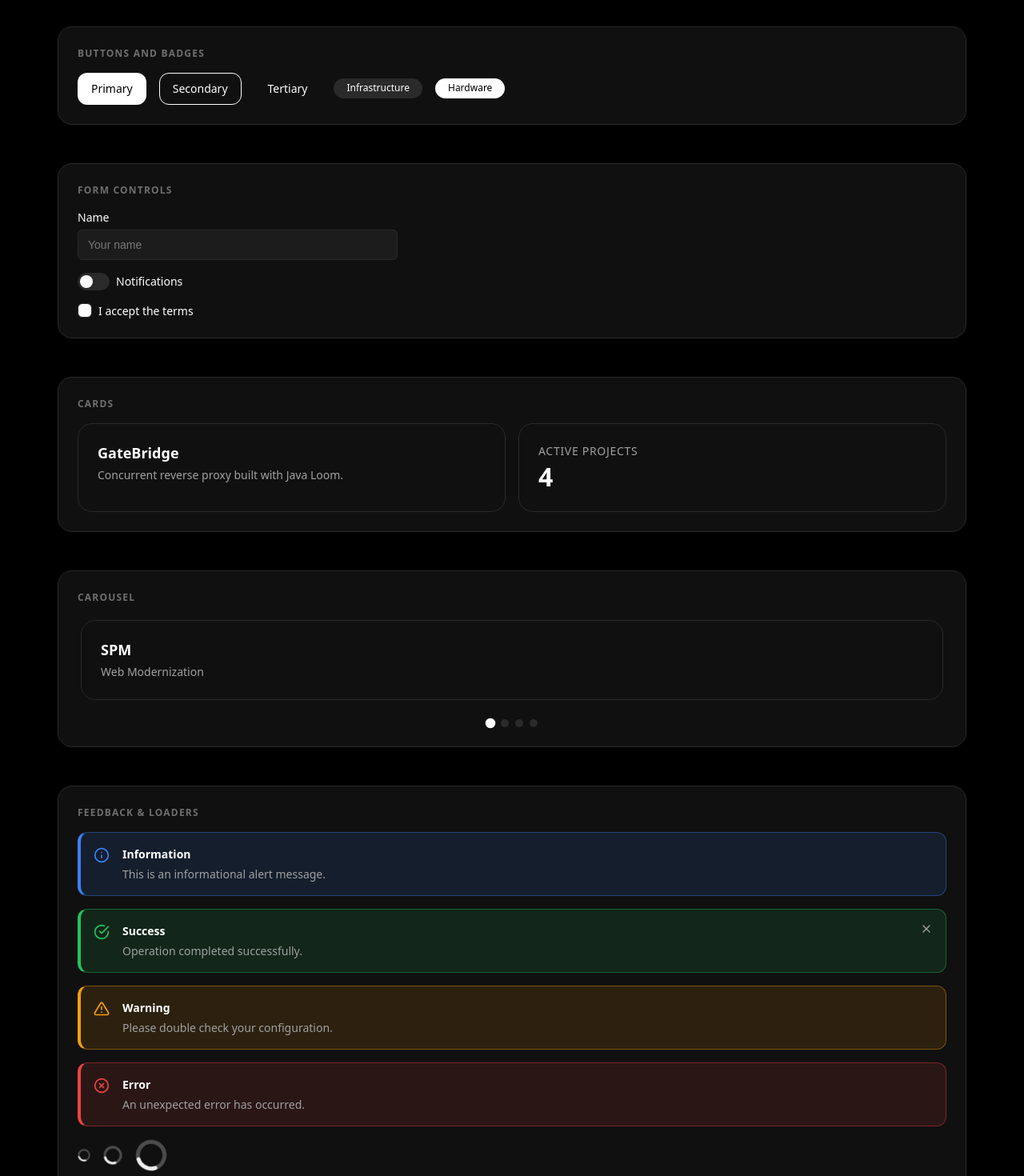
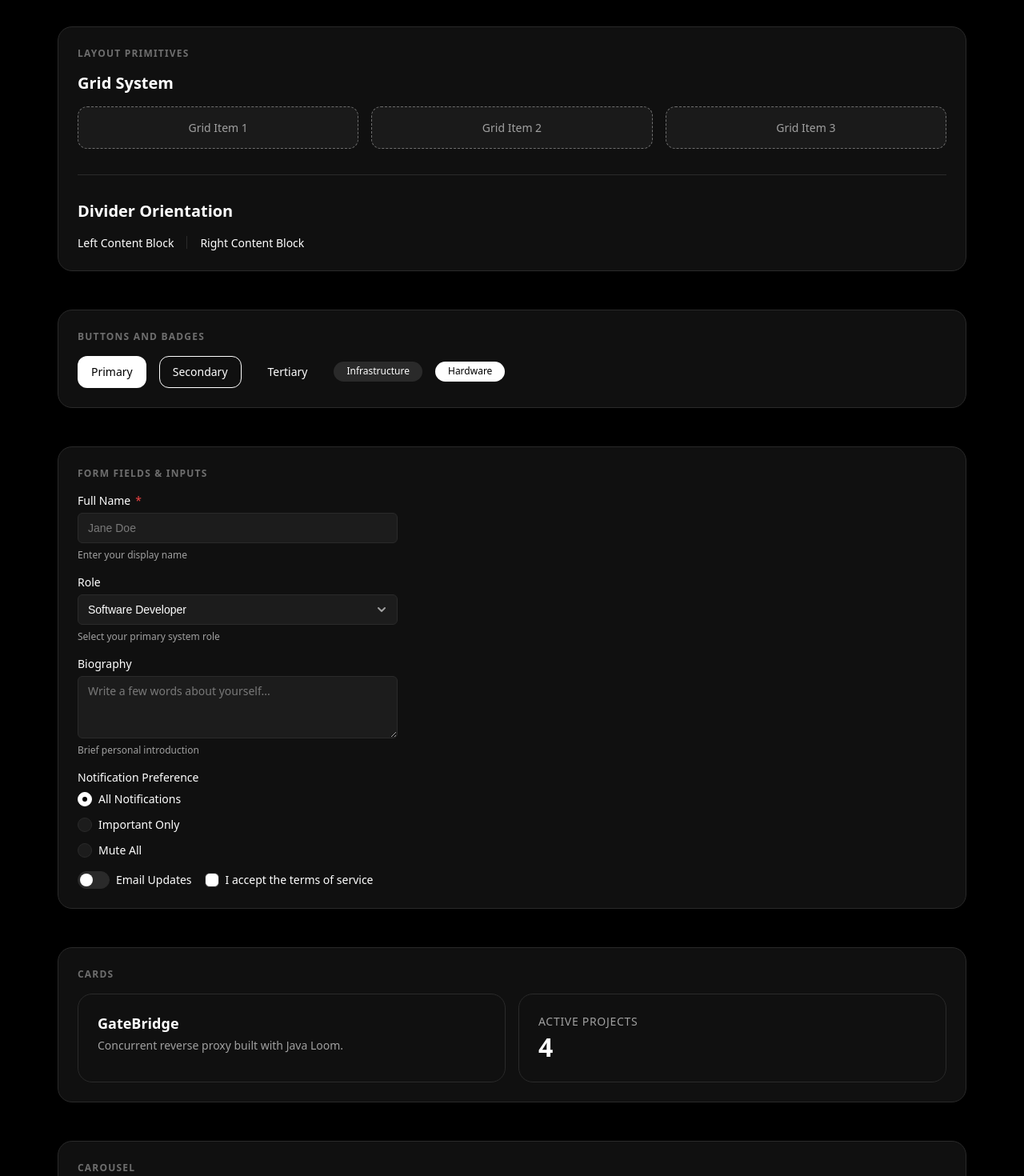
Before and after one commit to Kaelithlabs/Kaelith, a React (Vite) app in the folder design-system/: page / in a window 1280 px wide. Shown: the part 780-2250 px from the top of the page at 80% size. Built offline with nearby package versions, Linux system fonts and the light colour scheme.

Commit message:
feat: integrate Tier 1 components into Showcase

```diff
--- a/design-system/src/components/Tooltip/Tooltip.tsx
+++ b/design-system/src/components/Tooltip/Tooltip.tsx
@@ -4,7 +4,7 @@ import styles from './Tooltip.module.css';
 export interface TooltipProps {
   content: React.ReactNode;
   position?: 'top' | 'bottom' | 'left' | 'right';
-  children: React.ReactElement;
+  children: React.ReactElement<any>;
   className?: string;
   delay?: number;
 }
--- a/design-system/src/showcase/Showcase.module.css
+++ b/design-system/src/showcase/Showcase.module.css
@@ -143,3 +143,20 @@
 .carouselWrapper {
   width: 100%;
 }
+
+.demoBox {
+  padding: var(--space-md);
+  background-color: var(--color-bg-surface-elevated);
+  border: 1px dashed var(--color-border-strong);
+  border-radius: var(--radius-md);
+  text-align: center;
+  font-size: 0.875rem;
+  color: var(--color-text-secondary);
+}
+
+.tabContent {
+  padding: var(--space-md);
+  background-color: var(--color-bg-surface-elevated);
+  border-radius: var(--radius-md);
+  border: 1px solid var(--color-border-subtle);
+}
--- a/design-system/src/showcase/Showcase.tsx
+++ b/design-system/src/showcase/Showcase.tsx
@@ -12,8 +12,17 @@ import {
   Alert,
   Spinner,
   Skeleton,
+  FormField,
+  Textarea,
+  Select,
+  Radio,
+  RadioGroup,
+  Tabs,
+  Tooltip,
+  Modal,
+  Avatar,
 } from '../components';
-import { Heading, Text, Inline } from '../primitives';
+import { Heading, Text, Inline, Grid, Divider, Box, Stack } from '../primitives';
 import styles from './Showcase.module.css';
 
 export interface ShowcaseProps {
@@ -50,8 +59,12 @@ export const Showcase: React.FC<ShowcaseProps> = ({
   onThemeChange,
 }) => {
   const [name, setName] = useState('');
+  const [role, setRole] = useState('developer');
+  const [bio, setBio] = useState('');
+  const [selectedRadio, setSelectedRadio] = useState('all');
   const [notifications, setNotifications] = useState(false);
   const [termsAccepted, setTermsAccepted] = useState(false);
+  const [isModalOpen, setIsModalOpen] = useState(false);
 
   const activeSwatches =
     theme === 'theme-a' ? THEME_A_SWATCHES : THEME_B_SWATCHES;
@@ -134,6 +147,25 @@ export const Showcase: React.FC<ShowcaseProps> = ({
         </section>
 
         <section className={styles.section}>
+          <h2 className={styles.sectionTitle}>LAYOUT PRIMITIVES</h2>
+          <Stack gap="md">
+            <Heading as="h3" variant="heading">Grid System</Heading>
+            <Grid columns={{ sm: 1, md: 3 }} gap="md">
+              <Box className={styles.demoBox}>Grid Item 1</Box>
+              <Box className={styles.demoBox}>Grid Item 2</Box>
+              <Box className={styles.demoBox}>Grid Item 3</Box>
+            </Grid>
+            <Divider margin="md" />
+            <Heading as="h3" variant="heading">Divider Orientation</Heading>
+            <Inline gap="md" align="center">
+              <Text variant="body">Left Content Block</Text>
+              <Divider orientation="vertical" />
+              <Text variant="body">Right Content Block</Text>
+            </Inline>
+          </Stack>
+        </section>
+
+        <section className={styles.section}>
           <h2 className={styles.sectionTitle}>BUTTONS AND BADGES</h2>
           <Inline gap="md" align="center" wrap>
             <Button variant="primary">Primary</Button>
@@ -145,24 +177,59 @@ export const Showcase: React.FC<ShowcaseProps> = ({
         </section>
 
         <section className={styles.section}>
-          <h2 className={styles.sectionTitle}>FORM CONTROLS</h2>
+          <h2 className={styles.sectionTitle}>FORM FIELDS & INPUTS</h2>
           <div className={styles.formGrid}>
+            <FormField label="Full Name" helperText="Enter your display name" required>
               <Input
-              label="Name"
-              placeholder="Your name"
+                placeholder="Jane Doe"
                 value={name}
                 onChange={(e) => setName(e.target.value)}
               />
+            </FormField>
+
+            <FormField label="Role" helperText="Select your primary system role">
+              <Select
+                value={role}
+                onChange={(e) => setRole(e.target.value)}
+                options={[
+                  { value: 'developer', label: 'Software Developer' },
+                  { value: 'designer', label: 'UI/UX Designer' },
+                  { value: 'manager', label: 'Product Manager' },
+                ]}
+              />
+            </FormField>
+
+            <FormField label="Biography" helperText="Brief personal introduction">
+              <Textarea
+                placeholder="Write a few words about yourself..."
+                value={bio}
+                onChange={(e) => setBio(e.target.value)}
+                rows={3}
+              />
+            </FormField>
+
+            <RadioGroup
+              label="Notification Preference"
+              value={selectedRadio}
+              onChange={setSelectedRadio}
+            >
+              <Radio value="all" label="All Notifications" />
+              <Radio value="important" label="Important Only" />
+              <Radio value="none" label="Mute All" />
+            </RadioGroup>
+
+            <Inline gap="md" align="center">
               <Switch
-              label="Notifications"
+                label="Email Updates"
                 checked={notifications}
                 onChange={setNotifications}
               />
               <Checkbox
-              label="I accept the terms"
+                label="I accept the terms of service"
                 checked={termsAccepted}
                 onChange={setTermsAccepted}
               />
+            </Inline>
           </div>
         </section>
 
@@ -190,33 +257,136 @@ export const Showcase: React.FC<ShowcaseProps> = ({
 
         <section className={styles.section}>
           <h2 className={styles.sectionTitle}>FEEDBACK & LOADERS</h2>
-          <div style={{ display: 'flex', flexDirection: 'column', gap: 'var(--space-md)' }}>
+          <Stack gap="md">
+            <Heading as="h3" variant="heading">Alert Variants</Heading>
+            <Stack gap="sm">
               <Alert variant="info" title="Information">
-              This is an informational alert message.
+                System updates will take place tonight at 02:00 UTC.
               </Alert>
               <Alert variant="success" title="Success" onClose={() => {}}>
-              Operation completed successfully.
+                Configuration saved successfully.
               </Alert>
               <Alert variant="warning" title="Warning">
-              Please double check your configuration.
+                API rate limit threshold reached (85%).
               </Alert>
               <Alert variant="danger" title="Error">
-              An unexpected error has occurred.
+                Failed to establish database connection.
               </Alert>
-            <Inline gap="md" align="center">
+            </Stack>
+
+            <Divider margin="md" />
+
+            <Heading as="h3" variant="heading">Spinner Sizes</Heading>
+            <Inline gap="lg" align="center">
+              <Inline gap="xs" align="center">
                 <Spinner size="sm" />
+                <Text variant="caption">Small (sm)</Text>
+              </Inline>
+              <Inline gap="xs" align="center">
                 <Spinner size="md" />
+                <Text variant="caption">Medium (md)</Text>
+              </Inline>
+              <Inline gap="xs" align="center">
                 <Spinner size="lg" />
+                <Text variant="caption">Large (lg)</Text>
               </Inline>
-            <div style={{ display: 'flex', flexDirection: 'column', gap: 'var(--space-xs)' }}>
+            </Inline>
+
+            <Divider margin="md" />
+
+            <Heading as="h3" variant="heading">Skeleton Loading Shapes</Heading>
+            <Stack gap="xs">
               <Skeleton variant="text" width="60%" />
               <Skeleton variant="rectangular" height="80px" />
               <Inline gap="md" align="center">
                 <Skeleton variant="circular" width="40px" height="40px" />
                 <Skeleton variant="text" width="200px" />
               </Inline>
-            </div>
-          </div>
+            </Stack>
+          </Stack>
+        </section>
+
+        <section className={styles.section}>
+          <h2 className={styles.sectionTitle}>INTERACTIVE OVERLAYS & NAVIGATION</h2>
+          <Stack gap="md">
+            <Heading as="h3" variant="heading">Tabs Component</Heading>
+            <Tabs defaultValue="overview">
+              <Tabs.TabList aria-label="Showcase Navigation Tabs">
+                <Tabs.Tab value="overview">Overview</Tabs.Tab>
+                <Tabs.Tab value="analytics">Analytics</Tabs.Tab>
+                <Tabs.Tab value="settings">Settings</Tabs.Tab>
+              </Tabs.TabList>
+              <Tabs.TabPanel value="overview">
+                <Box className={styles.tabContent}>
+                  <Text variant="body">Overview panel content showing key system metrics and summary info.</Text>
+                </Box>
+              </Tabs.TabPanel>
+              <Tabs.TabPanel value="analytics">
+                <Box className={styles.tabContent}>
+                  <Text variant="body">Analytics panel data displaying real-time traffic statistics.</Text>
+                </Box>
+              </Tabs.TabPanel>
+              <Tabs.TabPanel value="settings">
+                <Box className={styles.tabContent}>
+                  <Text variant="body">Settings panel allowing user configuration of preference options.</Text>
+                </Box>
+              </Tabs.TabPanel>
+            </Tabs>
+
+            <Divider margin="md" />
+
+            <Heading as="h3" variant="heading">Tooltips & Modal Trigger</Heading>
+            <Inline gap="md" align="center" wrap>
+              <Tooltip content="Click to launch interactive dialog modal" position="top">
+                <Button variant="primary" onClick={() => setIsModalOpen(true)}>
+                  Open Modal
+                </Button>
+              </Tooltip>
+              <Tooltip content="Secondary action tooltip help text" position="right">
+                <Button variant="secondary">Hover Me (Right)</Button>
+              </Tooltip>
+              <Tooltip content="Bottom aligned helper text" position="bottom">
+                <Button variant="tertiary">Hover Me (Bottom)</Button>
+              </Tooltip>
+            </Inline>
+
+            <Modal
+              isOpen={isModalOpen}
+              onClose={() => setIsModalOpen(false)}
+              title="Interactive Dialog Modal"
+              footer={
+                <Inline gap="sm" align="end">
+                  <Button variant="secondary" onClick={() => setIsModalOpen(false)}>
+                    Cancel
+                  </Button>
+                  <Button variant="primary" onClick={() => setIsModalOpen(false)}>
+                    Confirm
+                  </Button>
+                </Inline>
+              }
+            >
+              <Text variant="body">
+                This is a modal dialog powered by accessible React Portals. It supports focus trapping, keyboard navigation (ESC key), and custom overlays.
+              </Text>
+            </Modal>
+
+            <Divider margin="md" />
+
+            <Heading as="h3" variant="heading">Avatar Sizes & Variants</Heading>
+            <Inline gap="lg" align="center" wrap>
+              <Inline gap="sm" align="center">
+                <Avatar name="Alice Smith" size="sm" />
+                <Avatar name="Alice Smith" size="md" />
+                <Avatar name="Alice Smith" size="lg" />
+              </Inline>
+              <Divider orientation="vertical" />
+              <Inline gap="sm" align="center">
+                <Avatar name="Bob Johnson" size="sm" variant="square" />
+                <Avatar name="Bob Johnson" size="md" variant="square" />
+                <Avatar name="Bob Johnson" size="lg" variant="square" />
+              </Inline>
+            </Inline>
+          </Stack>
         </section>
       </main>
     </div>
```
Also changed, not shown: 1 other file (tests, documents, lock files or other folders). Lines whose indentation alone changed are shown as unchanged.
